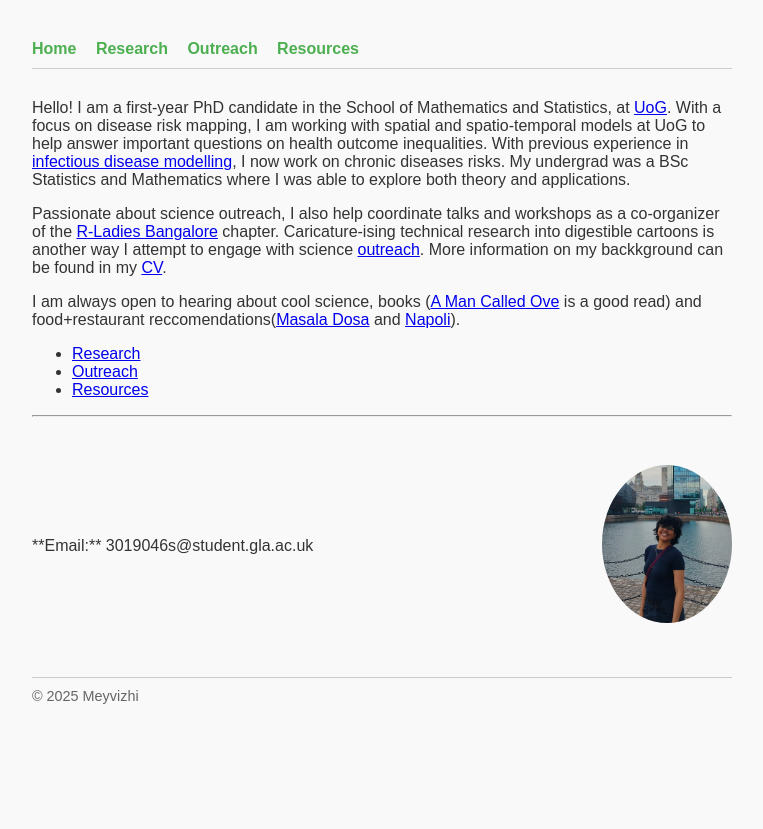
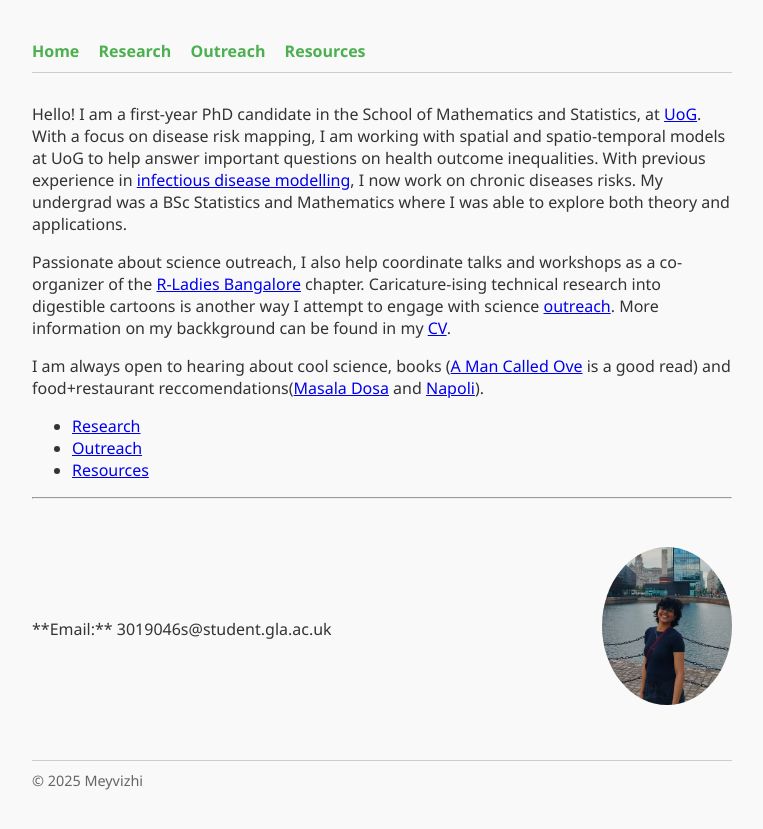
Before and after one commit to meyvizhii/website, a Jekyll site: the page built from index.md, in a window 1280 px wide. Shown: the top 829 px of the page, without its empty margins (258-1021 px from the left). Built offline with Jekyll 4.4.1, drawn with Linux system fonts in a browser that asks for light colours.

Commit message:
Update default.html

```diff
--- a/_layouts/default.html
+++ b/_layouts/default.html
@@ -2,11 +2,11 @@
 <html lang="en">
 <head>
   <meta charset="UTF-8" />
-  <title>{{ page.title }} webite</title>
+  <title>{{ page.title }} tab</title>
   <meta name="viewport" content="width=device-width, initial-scale=1" />
   <style>
     body {
-      font-family: Arial, sans-serif;
+      font-family: 'Segoe UI', sans-serif;
       max-width: 700px;
       margin: 40px auto;
       padding: 0 20px;
```
